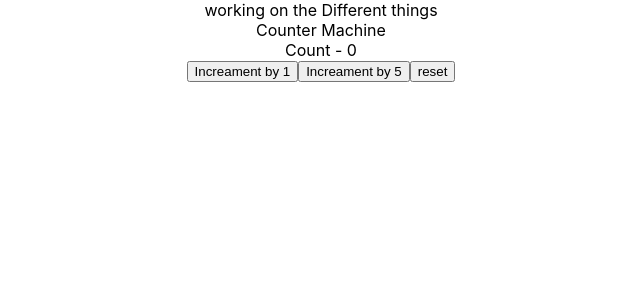
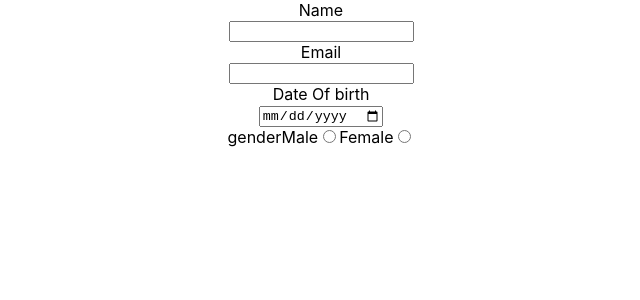
Before and after one commit to Siraja704/Practice, a React (Create React App) app: page / in a window 1280 px wide. Shown: the top 300 px of the page, without its empty margins (319-959 px from the left). Built offline with nearby package versions, Linux system fonts and the light colour scheme.

Commit message:
form handling

```diff
--- a/src/App.js
+++ b/src/App.js
@@ -5,20 +5,31 @@ import Welcome from "./commonents/Welcome";
 import Hello123 from "./commonents/hello";
 import Message from "./commonents/Message";
 import Counter from "./commonents/Counter";
+import Function from "./commonents/Function";
+import HooksF from "./commonents/HooksF";
+import Form from "./commonents/Form";
 
 function App() {
   return (
     <div className="App">
-      <div>working on the Different things</div>
+      <Form></Form>
+      {/* <HooksF /> */}
+      {/* <Function /> */}
+
+      {/* <div>working on the Different things</div>
       {/* <Message /> */}
 
-      <Counter />
+      {/* <Counter /> */}
 
-      {/* <Greet Name="Siraj">
+      {/* <Greet Name="Siraj" College="IBA">
         <p>This is Computer Science Student</p>
       </Greet>
 
-      <Greet Name="abc">
+      <Greet Name="bcd">
+        <button>Kill me </button>
+      </Greet> */}
+
+      {/* <Greet Name="abc">
         <button>Action </button>
       </Greet>
 
--- /dev/null
+++ b/src/commonents/Form.js
@@ -0,0 +1,25 @@
+import React from "react";
+
+function Form() {
+  return (
+    <div>
+      <div>Name</div>
+      <input id="Name" type="text" />
+      <div>Email</div>
+      <input id="Email" type="Email" />
+      <div>Date Of birth</div>
+      <input type="date" name="Date" id="date" />
+
+      <form>
+        <label htmlFor="Gender">gender</label>
+        <label htmlFor="Gender">Male</label>
+
+        <input type="radio" name="gender" id="Male" />
+        <label htmlFor="Gender">Female</label>
+        <input type="radio" name="gender" id="Female" />
+      </form>
+    </div>
+  );
+}
+
+export default Form;
--- /dev/null
+++ b/src/commonents/Function.js
@@ -0,0 +1,16 @@
+import React from "react";
+
+function Fucntion() {
+  function clickHandler() {
+    console.log("Button Clicked");
+  }
+
+  return (
+    <div>
+      <div>This is the click Function Button</div>
+      <button onClick={clickHandler}>Click</button>
+    </div>
+  );
+}
+
+export default Fucntion;
--- a/src/commonents/Greet.js
+++ b/src/commonents/Greet.js
@@ -1,19 +1,28 @@
 import react from "react";
 
-function Hello() {
+//if you want to do like this
+
+// let Greet = ({ Name, College, children }) => {
+//   return (
+//     <div>
+//       <h1>
+//         Hello {Name} its working now He is from {College}
+//       </h1>
+//       {children}
+//     </div>
+//   );
+// };
+
+//this is the way to varaibe and then do it
+
+let Greet = (props) => {
+  const { Name, College, children } = props;
   return (
     <div>
-      <h1>Hello Siraj Ahmed here</h1>
-    </div>
-  );
-}
-let Greet = (props) => {
-  console.log(props);
-
-  return (
-    <div>
-      <h1>Hello {props.Name} its working now </h1>
-      {props.children}
+      <h1>
+        Hello {Name} its working now He is from {College}
+      </h1>
+      {children}
     </div>
   );
 };
--- /dev/null
+++ b/src/commonents/HooksF.js
@@ -0,0 +1,23 @@
+import React, { useState } from "react";
+import Hello from "./hello";
+
+function HooksF() {
+  const [text, SetText] = useState("");
+
+  function ChangeHandler(event) {
+    SetText(event.target.value);
+  }
+
+  return (
+    <div className="Counter-container">
+      <div id="para">{text}</div>
+      <input
+        onChange={ChangeHandler}
+        name="text"
+        placeholder="Input Something"
+      />
+    </div>
+  );
+}
+
+export default HooksF;
```
